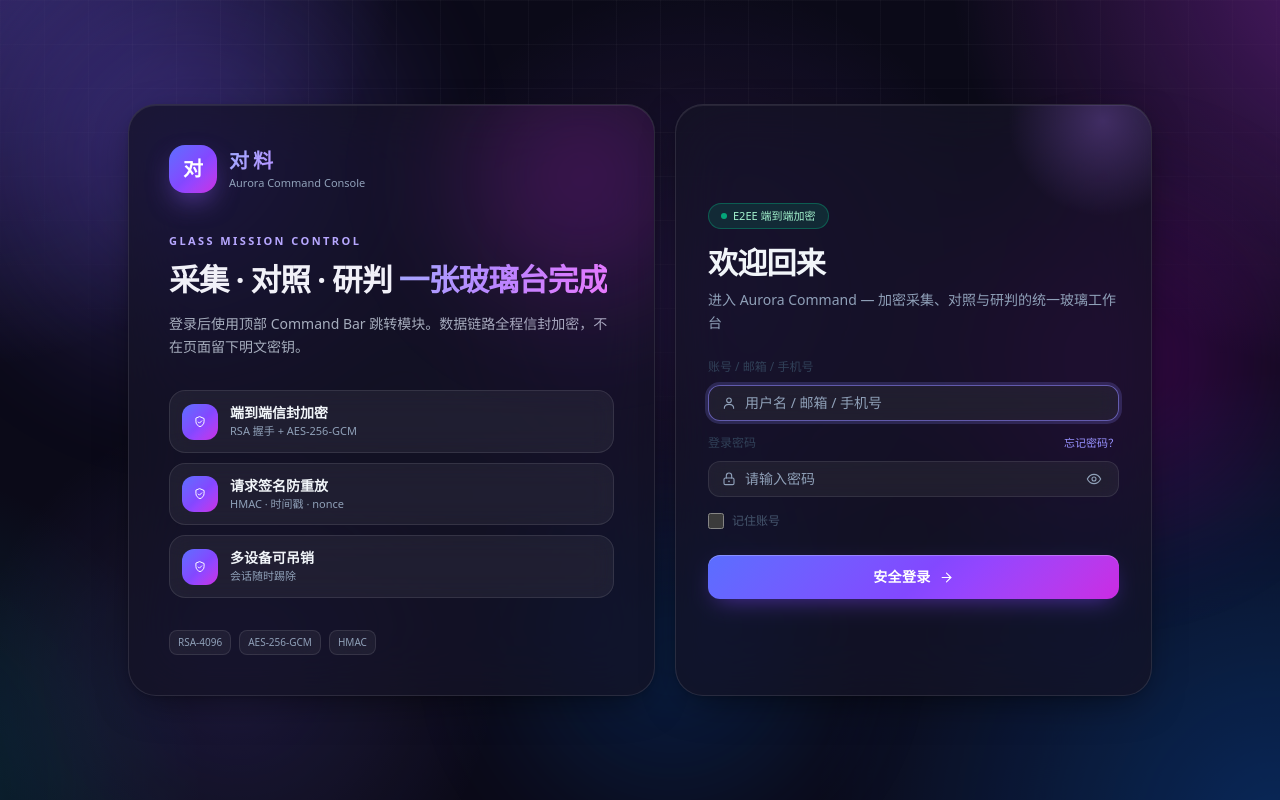
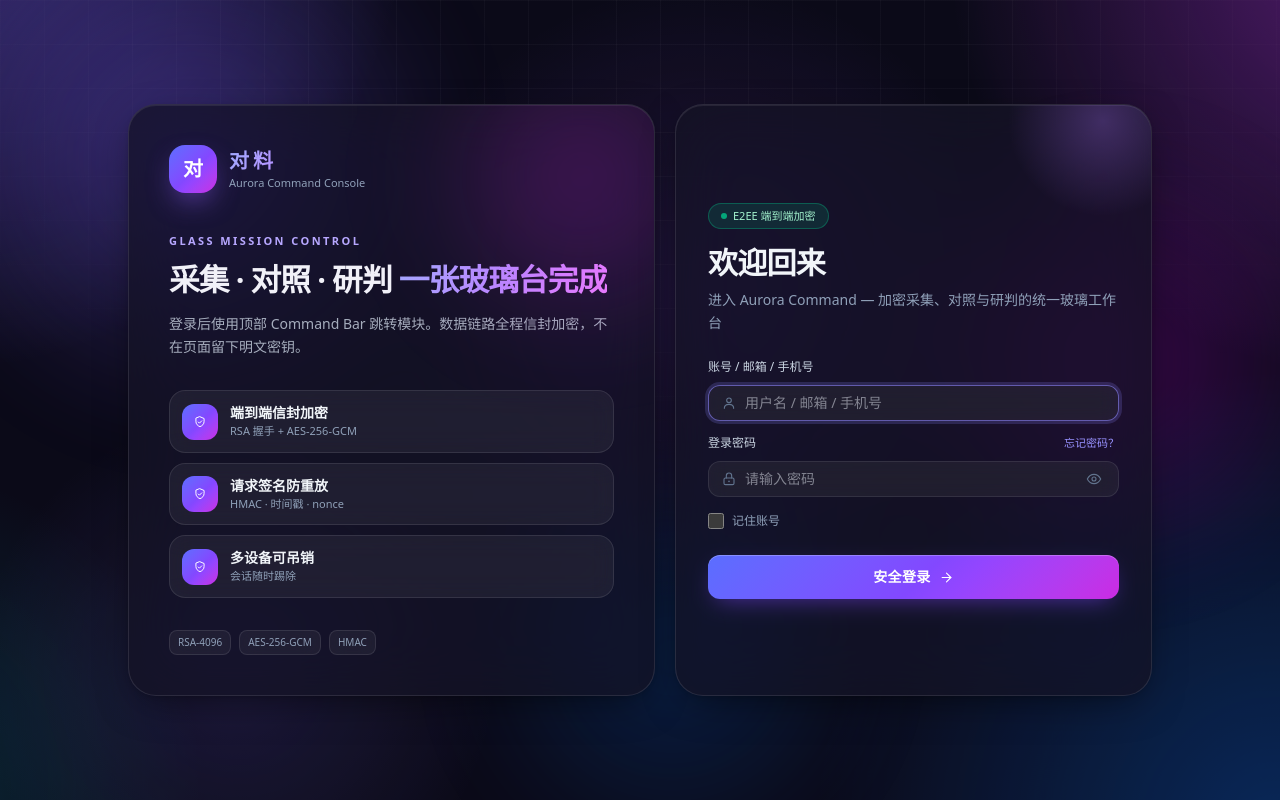
Before and after one commit to zhuhedong/duiliao, a React (Vite) app in the folder frontend/: page /login in a window 1280 px wide. Built offline with nearby package versions, Linux system fonts and the light colour scheme; no server answers.

Commit message:
fix(frontend): class-based dark variant and dark-theme text/control contrast

```diff
--- a/frontend/src/index.css
+++ b/frontend/src/index.css
@@ -4,6 +4,8 @@
    与 APP / app-design 共用同一套视觉令牌。
    ============================================================ */
 @import "tailwindcss";
+
+@custom-variant dark (&:where(.dark, .dark *));
 
 @theme {
   --text-2xs: 0.625rem;
@@ -424,3 +426,10 @@ body {
   opacity: 1;
   filter: saturate(1.25);
 }
+
+/* —— Dark contrast safety net —— */
+.dark body { color: var(--foreground); }
+.dark select, .dark input, .dark textarea { color: var(--foreground-strong); color-scheme: dark; }
+.dark select option, .dark select optgroup { background-color: oklch(0.2 0.03 285); color: oklch(0.94 0.008 285); }
+.dark input::placeholder, .dark textarea::placeholder { color: oklch(0.62 0.02 283); }
+.dark .admin-empty-title { color: var(--foreground-strong); }
--- a/frontend/src/pages/collector/ai/ReportCanvas.tsx
+++ b/frontend/src/pages/collector/ai/ReportCanvas.tsx
@@ -217,7 +217,7 @@ export function ReportCanvas({
           {viewing && (
             <button
               onClick={() => onViewHistory(null)}
-              className="inline-flex cursor-pointer items-center gap-1 rounded-lg px-2.5 py-1.5 text-xs font-medium text-slate-500 glass-subtle transition-colors hover:text-slate-800 dark:hover:text-slate-200"
+              className="inline-flex cursor-pointer items-center gap-1 rounded-lg px-2.5 py-1.5 text-xs font-medium text-slate-500 glass-subtle transition-colors hover:text-slate-800 dark:hover:text-slate-200 dark:text-slate-100"
             >
               <CloseIcon size={13} />
               返回最新
```
